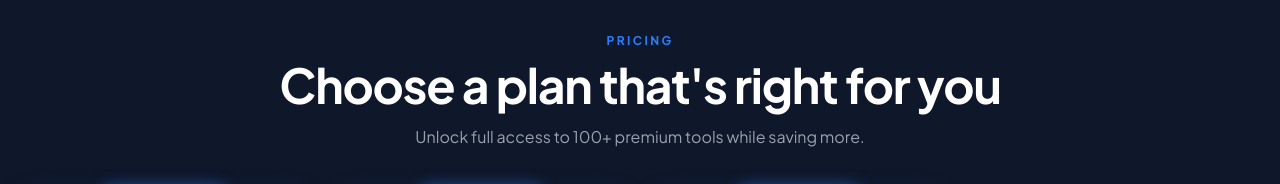
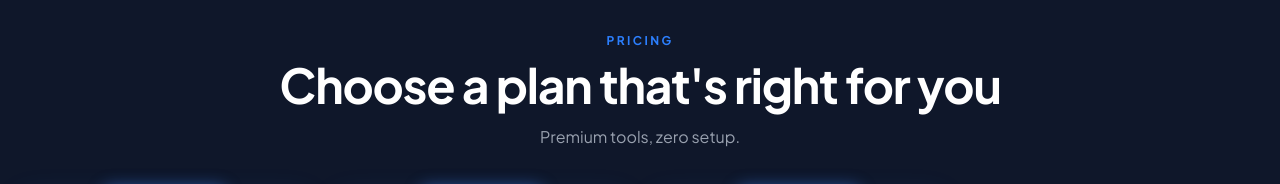
Before and after one commit to hossainausraf-ai/my-store-renovra, a Next.js app: page / in a window 1280 px wide. Shown: the part 940-1124 px from the top of the page. Built offline with nearby package versions, Linux system fonts and the light colour scheme; no server answers.

Commit message:
fix(copy): update subtitle under Choose a plan to 'Premium tools, zero setup.'

```diff
--- a/src/app/(frontend)/page.tsx
+++ b/src/app/(frontend)/page.tsx
@@ -55,7 +55,7 @@ export default function Home() {
               <div className="text-center mb-8 sm:mb-12">
                 <p className="text-blue-500 text-[10px] sm:text-xs font-bold tracking-[0.2em] uppercase mb-2 sm:mb-3">Pricing</p>
                 <h2 className="text-2xl sm:text-3xl md:text-5xl font-bold tracking-tight mb-2 sm:mb-4 text-white">Choose a plan that's right for you</h2>
-                <p className="text-xs sm:text-base text-gray-400">Unlock full access to 100+ premium tools while saving more.</p>
+                <p className="text-xs sm:text-base text-gray-400">Premium tools, zero setup.</p>
               </div>
 
               <div className="grid grid-cols-2 sm:grid-cols-2 lg:grid-cols-3 xl:grid-cols-4 gap-2.5 sm:gap-5">
```
